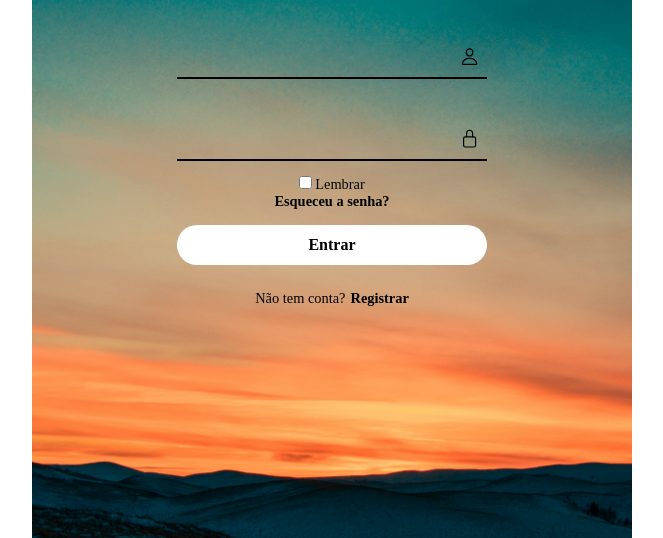
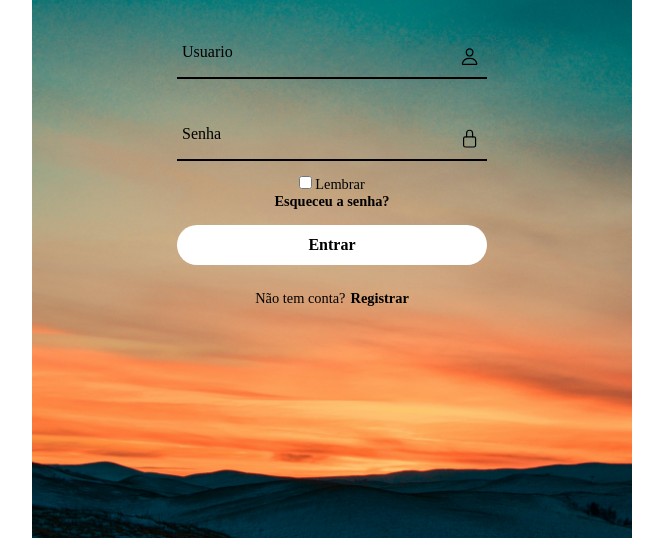
Before and after one commit to CaioRibeiro94/LoginMb, a plain HTML site: page index.html in a window 1280 px wide. Shown: the part 262-800 px from the top of the page, without its empty margins (308-971 px from the left). Drawn offline with nearby package versions, Linux system fonts and the light colour scheme; a web font is replaced by a local one.

Commit message:
Add files via upload

```diff
--- a/index.html
+++ b/index.html
@@ -59,12 +59,12 @@
                     <h2>L O G I N</h2>
                     <div class="input-box">
                         <ion-icon name="person-outline"></ion-icon>
-                        <input type="text">
+                        <input type="text" placeholder="Usuario">
                         <label for="">Usuario</label>
                     </div>
                     <div class="input-box">
                         <ion-icon name="lock-closed-outline"></ion-icon>
-                        <input type="password" required>
+                        <input type="password" required placeholder="Senha">
                         <label for="">Senha</label>
                     </div>
                     <div class="forget">
```
